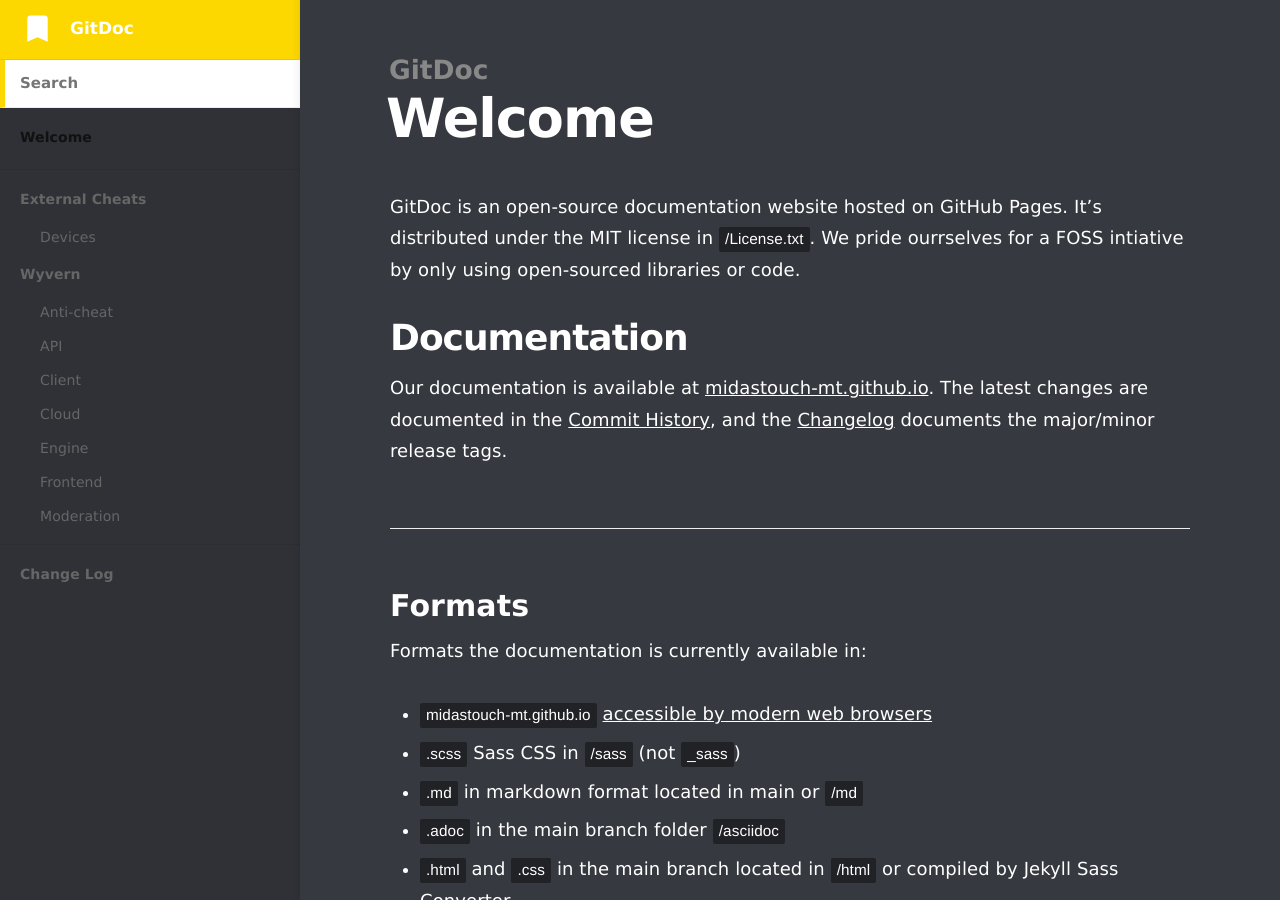
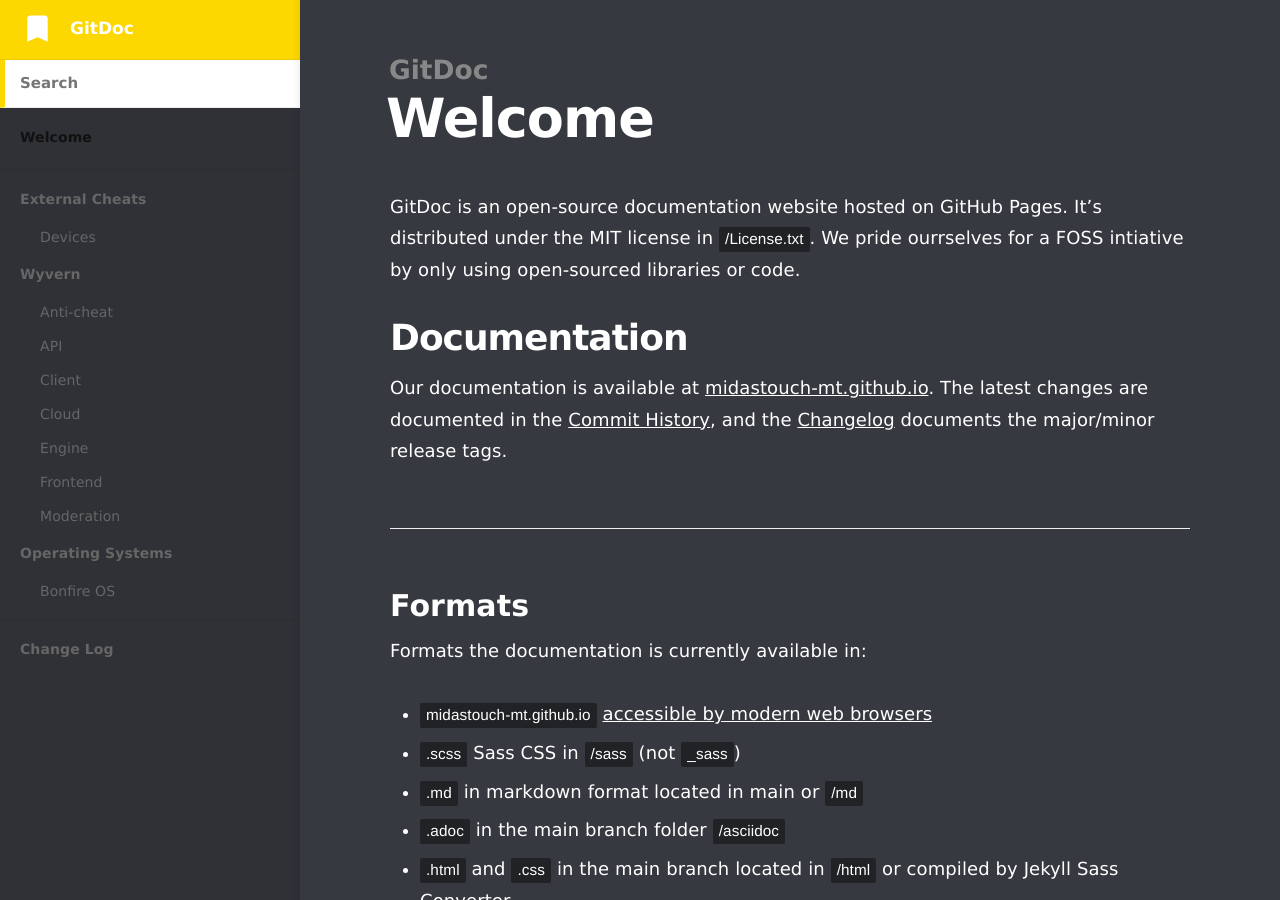
Before and after one commit to MidasTouch-MT/MidasTouch-MT.github.io, a Jekyll site: the page built from index.md, in a window 1280 px wide and 900 px high. Built offline with Jekyll 4.4.1, drawn with Linux system fonts in a browser that asks for light colours.

Commit message:
Update bonfire-os.md

```diff
--- a/_docs/operating-systems/bonfire-os.md
+++ b/_docs/operating-systems/bonfire-os.md
@@ -1 +1,7 @@
+---
+title: Bonfire OS
+category: Operating Systems
+order: 1
+---
+
 # Bonfire OS
```
